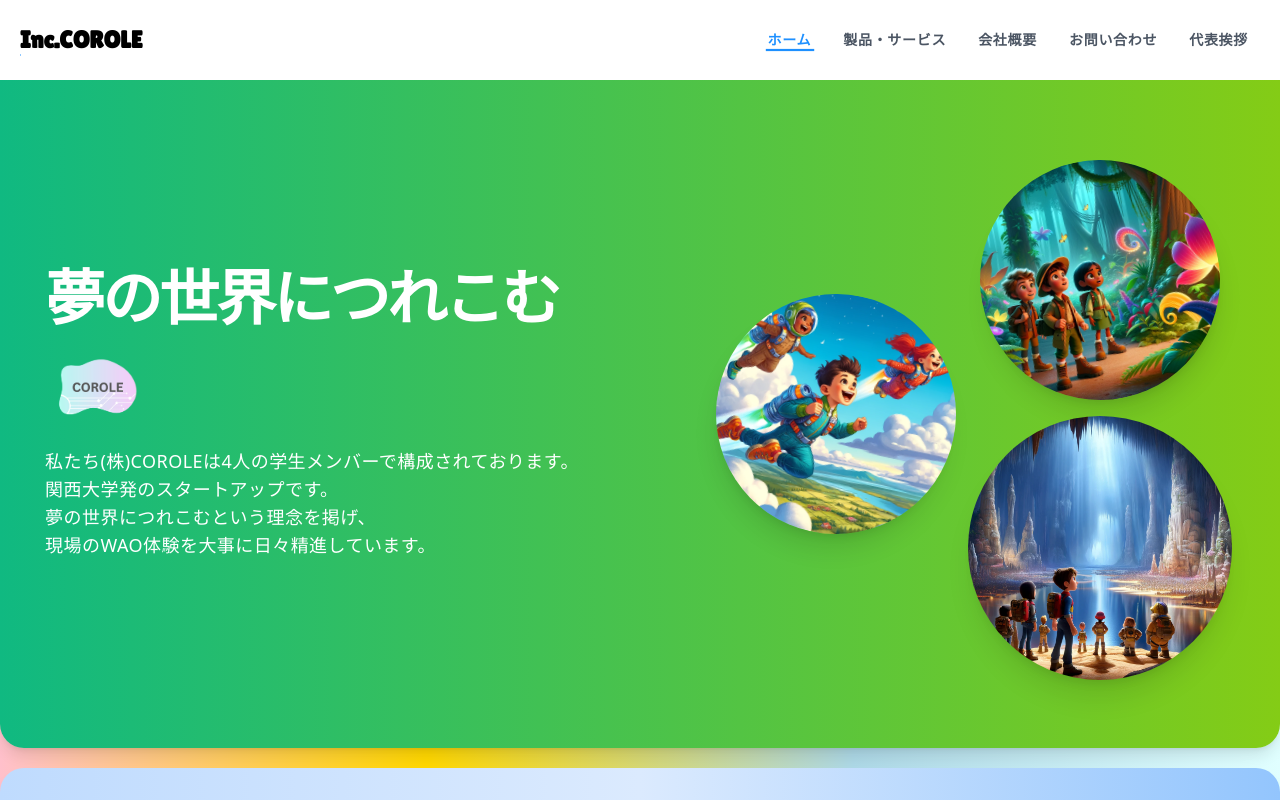
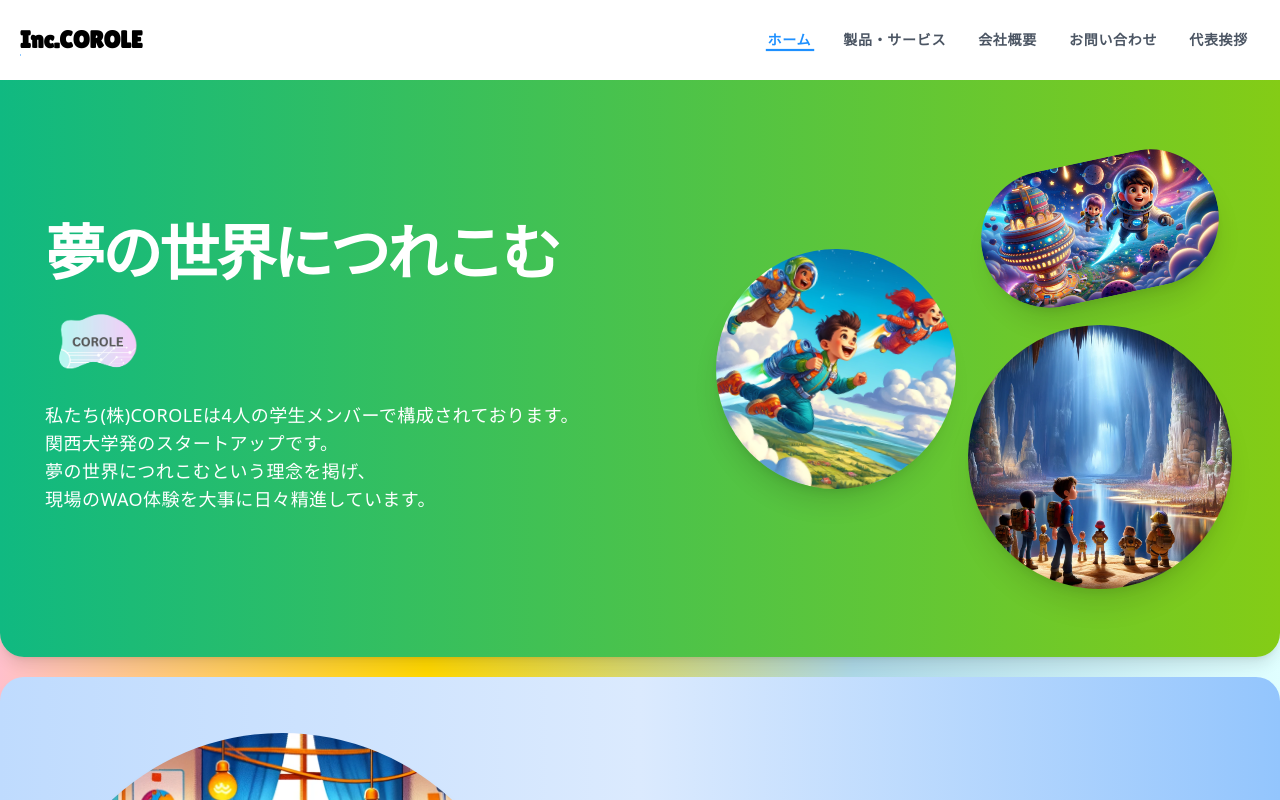
Before and after one commit to COROLE/home_page, a Next.js app: page / in a window 1280 px wide. Shown: the top 800 px of the page. Built offline with nearby package versions, Linux system fonts and the light colour scheme.

Commit message:
完成した

```diff
--- a/components/Banner.tsx
+++ b/components/Banner.tsx
@@ -4,7 +4,7 @@ import React from "react";
 import Container from "./Container";
 import Image from "next/image";
 import caveChildren from "../public/coroleIcon/caveChildren.webp";
-import forestChildren from "../public/coroleIcon/forestChildren.webp";
+import spaceChildren from "../public/coroleIcon/spaceChildren.webp";
 import flyingChildren from "../public/coroleIcon/flyingChildren.webp";
 import coroleMinIcon from "../public/coroleIcon/coroleMinIcon.png";
 
@@ -66,9 +66,9 @@ const Banner = () => {
                 transition={{ duration: 0.8 }}
               >
                 <Image
-                  src={forestChildren}
-                  alt="forestChildren"
-                  className="w-60 rounded-full object-cover shadow-xl transform -rotate-12"
+                  src={spaceChildren}
+                  alt="spaceChildren"
+                  className="w-60 rounded-full object-cover shadow-xl transform -rotate-12 mb-3"
                 />
               </motion.div>
               <motion.div
--- a/components/TeamCard.tsx
+++ b/components/TeamCard.tsx
@@ -1,6 +1,8 @@
 import React from 'react';
 import Image from 'next/image';
 import FadeIn from './FadeIn';
+
+
 
 const teamMembers = [
   { name: '上村 温大', image: '/personal/haruto.jpg', role: 'CEO', status: '関西大学商学部',bio: 'エンジニア・AI・ビズデブ・デザイン', color: 'bg-red-500' },
@@ -13,8 +15,8 @@ const TeamCard = () => {
     return (
       <div className="bg-gray-900 text-white py-10 rounded-b-3xl">
         <div className="container mx-auto px-4 my-20">
-          <h2 className="text-3xl font-bold text-center mb-10">Our Team</h2>
-          <div className="grid grid-cols-1 md:grid-cols-2 lg:grid-cols-4 gap-6">
+          <h2 className="text-3xl font-bold text-center mb-20">Our Team</h2>
+          <div className="grid grid-cols-1 md:grid-cols-2 lg:grid-cols-4 gap-6 ">
             {teamMembers.map(member => (
               <FadeIn key={member.name}> {/* FadeIn コンポーネントで各カードをラップ */}
                 <div className={`p-4 rounded-xl shadow-xl text-center ${member.color} transform hover:scale-105 transition-transform duration-300`}>
@@ -29,6 +31,7 @@ const TeamCard = () => {
               </FadeIn>
             ))}
 
+            <div className='mb-10'></div>
           </div>
         </div>
       </div>
```
